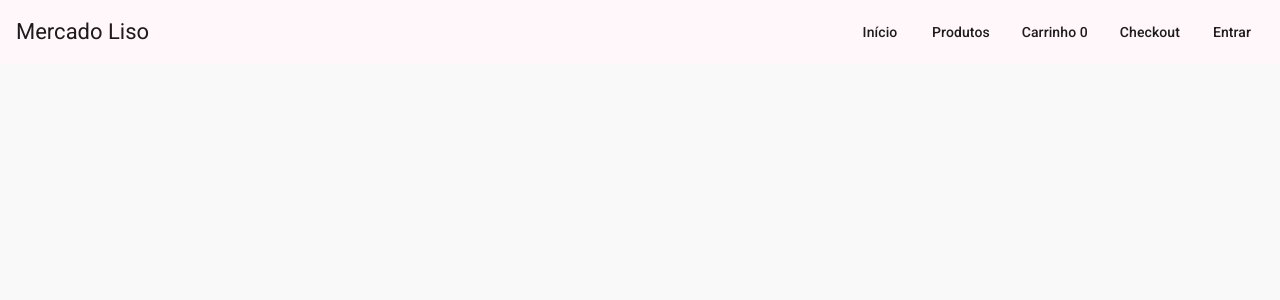
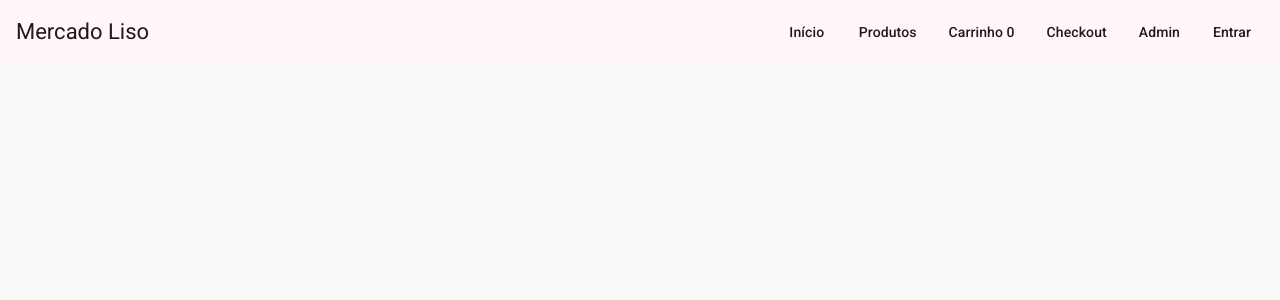
Before and after one commit to jolly-ga/e-commerce, an Angular app: page / in a window 1280 px wide. Shown: the top 300 px of the page. Built offline with nearby package versions, Linux system fonts and the light colour scheme.

Commit message:
feat(header.ts, header.html): cria admin

```diff
--- a/src/app/shared/layout/header/header.html
+++ b/src/app/shared/layout/header/header.html
@@ -8,6 +8,8 @@
     <button mat-button routerLink="/carrinho">Carrinho {{quantidadeHeader()}}</button>
     <button mat-button routerLink="/chekout">Checkout</button>
 
+<button mat-button routerLink="/admin"> Admin</button>
+
 @if(usuarioLogado()){
     <span class="email-usuario">{{usuarioAtual()?.email}}</span>
     <button type="button" (click)="sair()">Sair</button>
--- a/src/app/shared/layout/header/header.ts
+++ b/src/app/shared/layout/header/header.ts
@@ -5,6 +5,7 @@ import { RouterLink } from '@angular/router';
 import { CarrinhoService } from '../../../core/services/carrinho.service';
 import { inject } from '@angular/core';
 import { AuthService } from '../../../core/services/auth.service';
+import { Router } from '@angular/router';
 
 @Component({
   selector: 'app-header',
@@ -22,7 +23,11 @@ export class Header {
   usuarioLogado = this.authService.usuarioLogado;
   usuarioAtual = this.authService.usuarioAtual;
 
+  private router = inject(Router);
+
+
   sair(){
     this.authService.logout();
+    this.router.navigateByUrl('./login');
   }
 }
```
